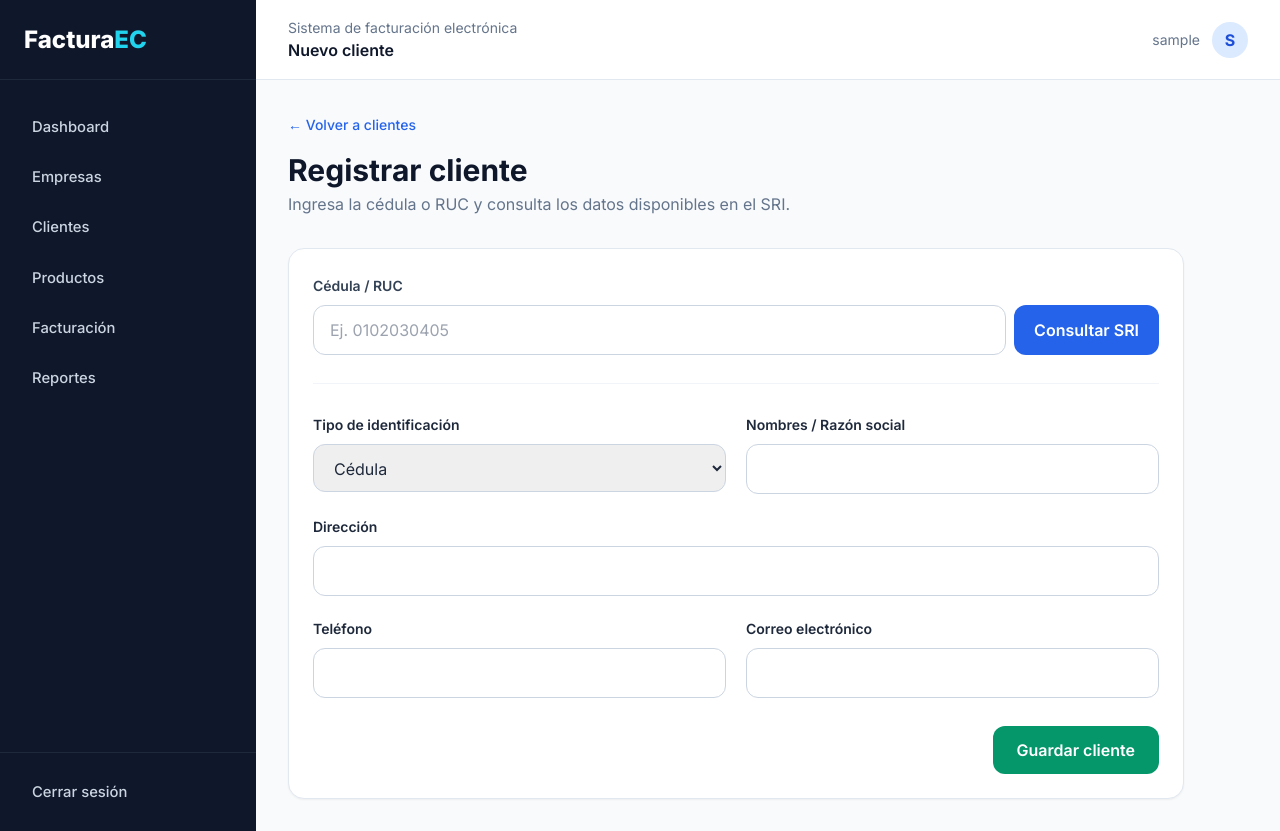
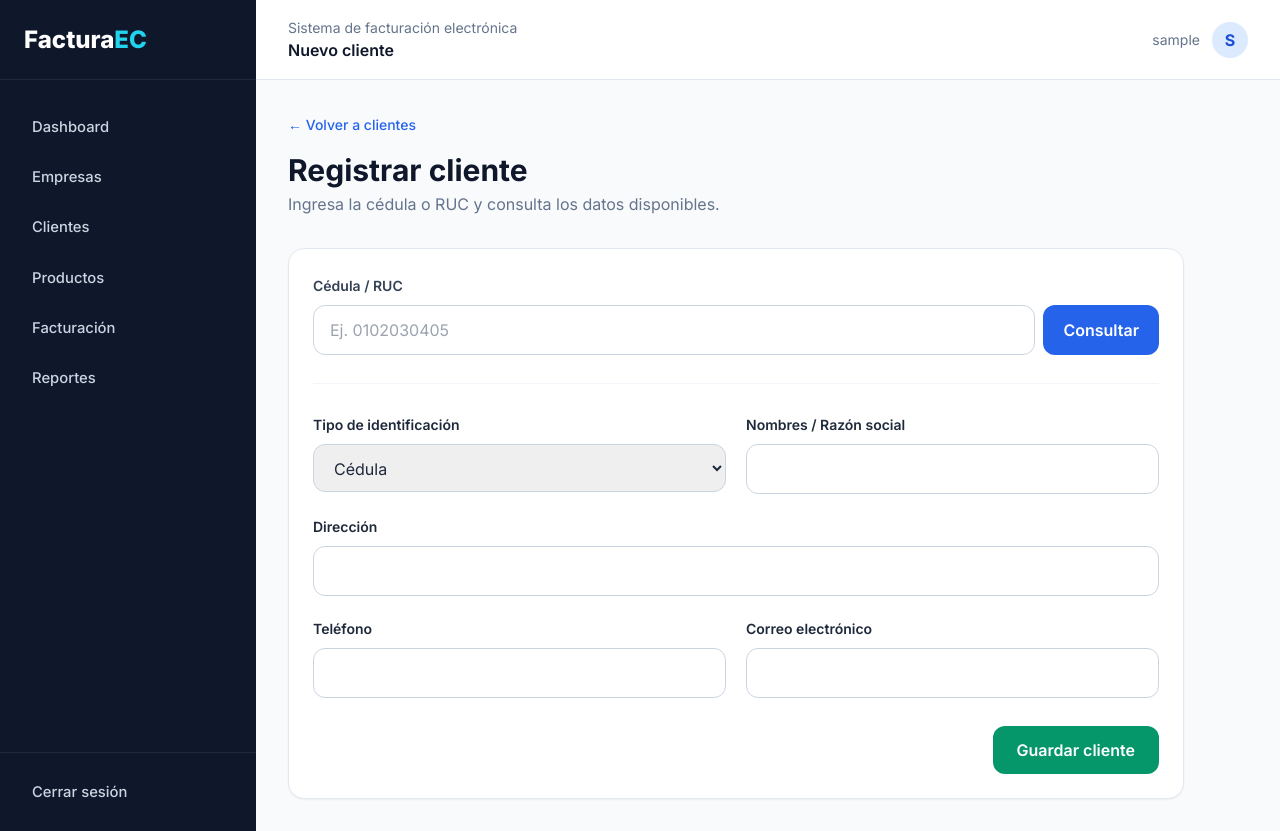
Before and after one commit to caeduardo99/facturacion_sri_django, a Django app: page /clientes/nuevo/ in a window 1280 px wide. Run offline with Django 5.2, Linux system fonts and the light colour scheme; the visitor is signed in with stand-in values (Sample User, id 1); some libraries are stand-ins or nearby versions.

Commit message:
Actualizar formulario para consulta de cedula

```diff
--- a/templates/clientes/nuevo.html
+++ b/templates/clientes/nuevo.html
@@ -5,13 +5,13 @@
 <div class="mb-8">
   <a href="{% url 'clientes:lista' %}" class="text-sm font-medium text-blue-600">← Volver a clientes</a>
   <h1 class="mt-4 text-3xl font-bold text-slate-900">Registrar cliente</h1>
-  <p class="mt-1 text-slate-500">Ingresa la cédula o RUC y consulta los datos disponibles en el SRI.</p>
+  <p class="mt-1 text-slate-500">Ingresa la cédula o RUC y consulta los datos disponibles.</p>
 </div>
 <div class="max-w-4xl rounded-2xl border border-slate-200 bg-white p-6 shadow-sm">
 {% if error %}<div class="mb-6 rounded-xl bg-red-50 px-4 py-3 text-sm text-red-700">{{ error }}</div>{% endif %}
 <div>
 <label class="text-sm font-semibold text-slate-700">Cédula / RUC</label>
-<div class="mt-2 flex gap-2"><input id="identificacion" maxlength="13" inputmode="numeric" placeholder="Ej. 0102030405" class="w-full rounded-xl border border-slate-300 px-4 py-3 outline-none focus:border-blue-600"><button type="button" id="btnConsultar" class="whitespace-nowrap rounded-xl bg-blue-600 px-5 py-3 font-semibold text-white hover:bg-blue-700">Consultar SRI</button></div>
+<div class="mt-2 flex gap-2"><input id="identificacion" maxlength="13" inputmode="numeric" placeholder="Ej. 0102030405" class="w-full rounded-xl border border-slate-300 px-4 py-3 outline-none focus:border-blue-600"><button type="button" id="btnConsultar" class="whitespace-nowrap rounded-xl bg-blue-600 px-5 py-3 font-semibold text-white hover:bg-blue-700">Consultar</button></div>
 <p id="mensaje" class="mt-2 text-sm text-slate-500"></p>
 </div>
 <form method="post" action="{% url 'clientes:crear' %}" class="mt-7 border-t border-slate-100 pt-7">{% csrf_token %}
@@ -29,8 +29,8 @@
 const $=id=>document.getElementById(id);
 $("btnConsultar").addEventListener("click",async()=>{
  const id=$("identificacion").value.trim(); const msg=$("mensaje"); const btn=$("btnConsultar");
- msg.textContent="Consultando información en el SRI..."; btn.disabled=true;
- try{const r=await fetch("{% url 'clientes:consultar' %}?identificacion="+encodeURIComponent(id));const d=await r.json();if(!r.ok||!d.ok)throw new Error(d.error||"No se encontró información.");const c=d.cliente;$("formIdentificacion").value=c.identificacion;$("tipoIdentificacion").value=c.identificacion.length===13?"04":"05";$("nombres").value=c.nombres||"";$("direccion").value=c.direccion||"";$("telefono").value=c.telefono||"";$("email").value=c.email||"";msg.textContent="Datos encontrados en el SRI. Revisa la información y guarda el cliente.";msg.className="mt-2 text-sm text-emerald-600"}catch(e){msg.textContent=e.message;msg.className="mt-2 text-sm text-red-600"}finally{btn.disabled=false}
+ msg.textContent="Consultando información..."; btn.disabled=true;
+ try{const r=await fetch("{% url 'clientes:consultar' %}?identificacion="+encodeURIComponent(id));const d=await r.json();if(!r.ok||!d.ok)throw new Error(d.error||"No se encontró información.");const c=d.cliente;$("formIdentificacion").value=c.identificacion;$("tipoIdentificacion").value=c.identificacion.length===13?"04":"05";$("nombres").value=c.nombres||"";$("direccion").value=c.direccion||"";$("telefono").value=c.telefono||"";$("email").value=c.email||"";msg.textContent="Datos encontrados. Revisa la información y guarda el cliente.";msg.className="mt-2 text-sm text-emerald-600"}catch(e){msg.textContent=e.message;msg.className="mt-2 text-sm text-red-600"}finally{btn.disabled=false}
 });
 </script>
 {% endblock %}
```
